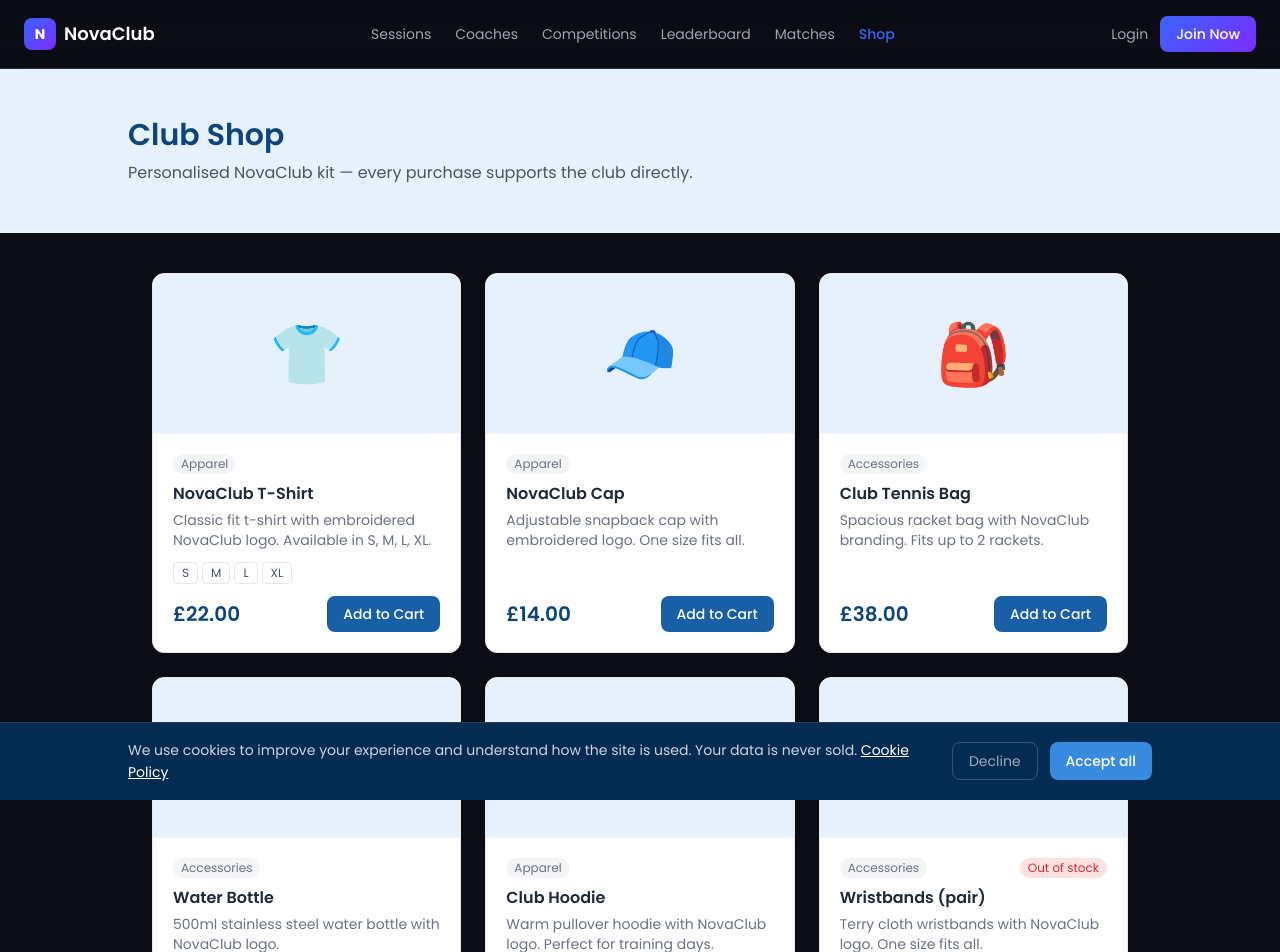
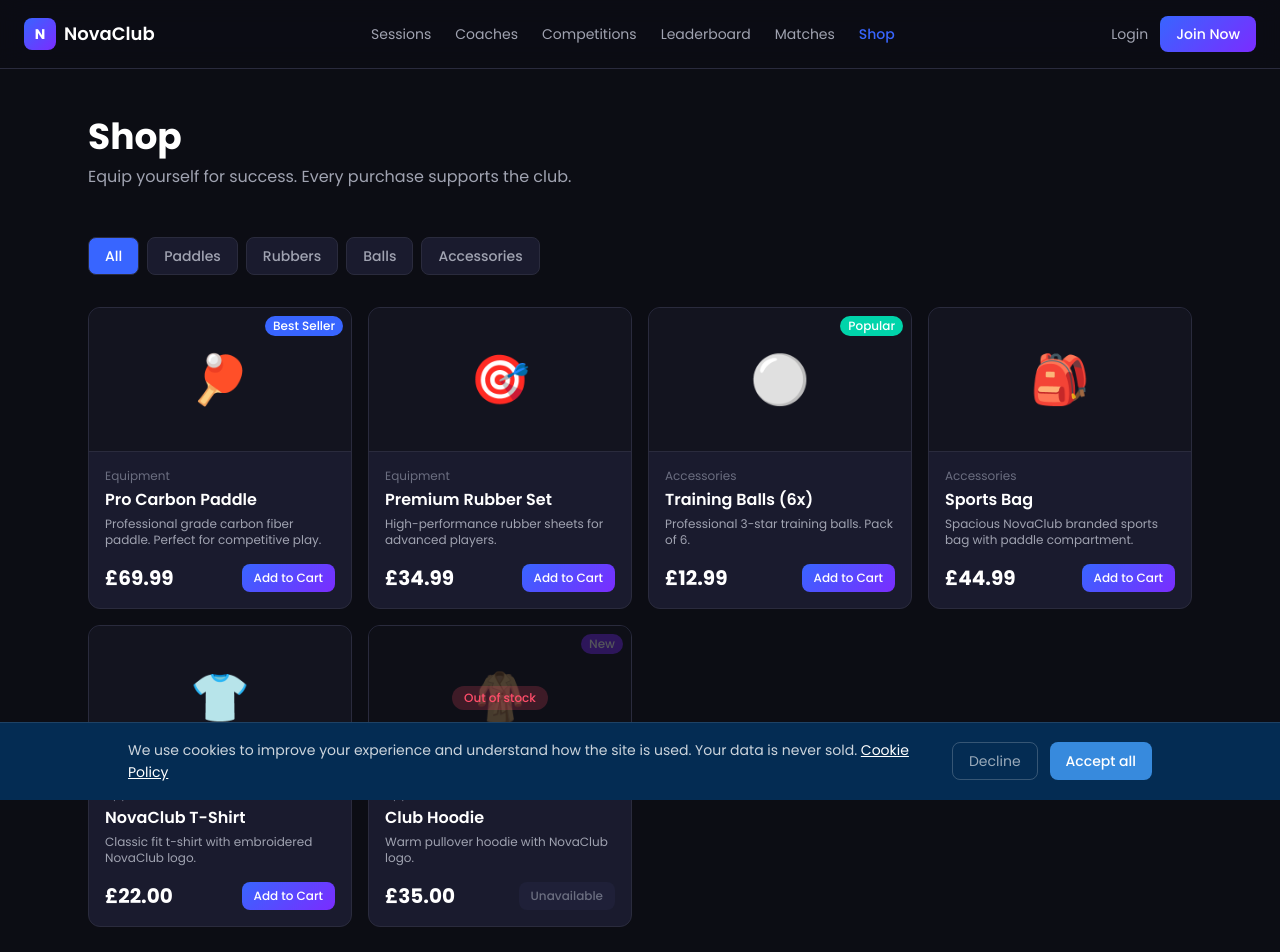
Before and after one commit to ardalescai-tech/cosmaclub, a Next.js app: page /shop in a window 1280 px wide. Shown: the top 952 px of the page. Built offline with nearby package versions, Linux system fonts and the light colour scheme; no server answers.

Commit message:
redesign: shop page

```diff
--- a/src/app/shop/page.tsx
+++ b/src/app/shop/page.tsx
@@ -1,126 +1,145 @@
 import Link from "next/link";
-import { formatPrice } from "@/lib/utils";
 
 const products = [
   {
     id: "1",
-    name: "NovaClub T-Shirt",
-    description: "Classic fit t-shirt with embroidered NovaClub logo. Available in S, M, L, XL.",
-    price: 22,
-    category: "APPAREL",
-    emoji: "👕",
-    sizes: ["S", "M", "L", "XL"],
+    name: "Pro Carbon Paddle",
+    description: "Professional grade carbon fiber paddle. Perfect for competitive play.",
+    price: 69.99,
+    category: "Equipment",
+    emoji: "🏓",
+    badge: "Best Seller",
+    badgeColor: "#3865FF",
     inStock: true,
   },
   {
     id: "2",
-    name: "NovaClub Cap",
-    description: "Adjustable snapback cap with embroidered logo. One size fits all.",
-    price: 14,
-    category: "APPAREL",
-    emoji: "🧢",
-    sizes: [],
+    name: "Premium Rubber Set",
+    description: "High-performance rubber sheets for advanced players.",
+    price: 34.99,
+    category: "Equipment",
+    emoji: "🎯",
+    badge: null,
+    badgeColor: null,
     inStock: true,
   },
   {
     id: "3",
-    name: "Club Tennis Bag",
-    description: "Spacious racket bag with NovaClub branding. Fits up to 2 rackets.",
-    price: 38,
-    category: "ACCESSORIES",
-    emoji: "🎒",
-    sizes: [],
+    name: "Training Balls (6x)",
+    description: "Professional 3-star training balls. Pack of 6.",
+    price: 12.99,
+    category: "Accessories",
+    emoji: "⚪",
+    badge: "Popular",
+    badgeColor: "#00D4AA",
     inStock: true,
   },
   {
     id: "4",
-    name: "Water Bottle",
-    description: "500ml stainless steel water bottle with NovaClub logo.",
-    price: 10,
-    category: "ACCESSORIES",
-    emoji: "🥤",
-    sizes: [],
+    name: "Sports Bag",
+    description: "Spacious NovaClub branded sports bag with paddle compartment.",
+    price: 44.99,
+    category: "Accessories",
+    emoji: "🎒",
+    badge: null,
+    badgeColor: null,
     inStock: true,
   },
   {
     id: "5",
-    name: "Club Hoodie",
-    description: "Warm pullover hoodie with NovaClub logo. Perfect for training days.",
-    price: 35,
-    category: "APPAREL",
-    emoji: "🧥",
-    sizes: ["S", "M", "L", "XL", "XXL"],
+    name: "NovaClub T-Shirt",
+    description: "Classic fit t-shirt with embroidered NovaClub logo.",
+    price: 22.00,
+    category: "Apparel",
+    emoji: "👕",
+    badge: null,
+    badgeColor: null,
     inStock: true,
   },
   {
     id: "6",
-    name: "Wristbands (pair)",
-    description: "Terry cloth wristbands with NovaClub logo. One size fits all.",
-    price: 6,
-    category: "ACCESSORIES",
-    emoji: "🎽",
-    sizes: [],
+    name: "Club Hoodie",
+    description: "Warm pullover hoodie with NovaClub logo.",
+    price: 35.00,
+    category: "Apparel",
+    emoji: "🧥",
+    badge: "New",
+    badgeColor: "#7B2CFF",
     inStock: false,
   },
 ];
 
-const categoryLabels: Record<string, string> = {
-  APPAREL: "Apparel",
-  ACCESSORIES: "Accessories",
-  EQUIPMENT: "Equipment",
-};
+const tabs = ["All", "Paddles", "Rubbers", "Balls", "Accessories"];
 
 export default function ShopPage() {
   return (
-    <main className="min-h-screen">
-      <section className="bg-[#E6F1FB] px-6 py-12">
-        <div className="max-w-5xl mx-auto">
-          <h1 className="text-3xl font-semibold text-[#0C447C] mb-2">Club Shop</h1>
-          <p className="text-gray-600">
-            Personalised NovaClub kit — every purchase supports the club directly.
-          </p>
+    <main style={{ background: "#0C0D14", minHeight: "100vh" }}>
+
+      <section className="px-6 py-12 max-w-6xl mx-auto">
+        <h1 className="text-4xl font-bold text-white mb-2">Shop</h1>
+        <p style={{ color: "#A0A3B1" }}>Equip yourself for success. Every purchase supports the club.</p>
+      </section>
+
+      {/* TABS */}
+      <section className="px-6 max-w-6xl mx-auto mb-8">
+        <div className="flex gap-2 flex-wrap">
+          {tabs.map((tab) => (
+            <button key={tab}
+              className="px-4 py-2 rounded-lg text-sm font-medium transition-all"
+              style={{
+                background: tab === "All" ? "#3865FF" : "#1A1B2E",
+                color: tab === "All" ? "#fff" : "#A0A3B1",
+                border: "1px solid #2A2B3D",
+              }}>
+              {tab}
+            </button>
+          ))}
         </div>
       </section>
 
-      <section className="px-6 py-10 max-w-5xl mx-auto">
-        <div className="grid grid-cols-1 md:grid-cols-2 lg:grid-cols-3 gap-6">
+      {/* PRODUCTS */}
+      <section className="px-6 pb-16 max-w-6xl mx-auto">
+        <div className="grid grid-cols-1 md:grid-cols-2 lg:grid-cols-4 gap-4">
           {products.map((product) => (
-            <div key={product.id} className="bg-white border border-gray-200 rounded-xl overflow-hidden shadow-sm flex flex-col">
-              <div className="bg-[#E6F1FB] h-40 flex items-center justify-center border-b border-gray-100">
-                <span className="text-6xl">{product.emoji}</span>
-              </div>
-              <div className="p-5 flex flex-col flex-1">
-                <div className="flex items-center justify-between mb-2">
-                  <span className="text-xs bg-gray-100 text-gray-500 px-2 py-0.5 rounded-full">
-                    {categoryLabels[product.category]}
+            <div key={product.id} className="rounded-xl overflow-hidden transition-all hover:scale-105"
+              style={{ background: "#1A1B2E", border: "1px solid #2A2B3D" }}>
+
+              {/* Image area */}
+              <div className="h-36 flex items-center justify-center relative"
+                style={{ background: "#13141F", borderBottom: "1px solid #2A2B3D" }}>
+                <span className="text-5xl">{product.emoji}</span>
+                {product.badge && (
+                  <span className="absolute top-2 right-2 text-xs px-2 py-0.5 rounded-full font-medium text-white"
+                    style={{ background: product.badgeColor! }}>
+                    {product.badge}
                   </span>
-                  {!product.inStock && (
-                    <span className="text-xs bg-red-100 text-red-600 px-2 py-0.5 rounded-full">
+                )}
+                {!product.inStock && (
+                  <div className="absolute inset-0 flex items-center justify-center"
+                    style={{ background: "rgba(12,13,20,0.7)" }}>
+                    <span className="text-xs font-medium px-3 py-1 rounded-full"
+                      style={{ background: "rgba(255,77,106,0.2)", color: "#FF4D6A" }}>
                       Out of stock
                     </span>
-                  )}
-                </div>
-                <h3 className="font-semibold text-gray-800 mb-1">{product.name}</h3>
-                <p className="text-sm text-gray-500 mb-3 flex-1">{product.description}</p>
-                {product.sizes.length > 0 && (
-                  <div className="flex gap-1 mb-3 flex-wrap">
-                    {product.sizes.map((size) => (
-                      <span key={size} className="text-xs border border-gray-200 px-2 py-0.5 rounded text-gray-600">
-                        {size}
-                      </span>
-                    ))}
                   </div>
                 )}
-                <div className="flex items-center justify-between mt-auto">
-                  <span className="text-xl font-semibold text-[#0C447C]">{formatPrice(product.price)}</span>
+              </div>
+
+              <div className="p-4">
+                <p className="text-xs mb-1" style={{ color: "#6B6E80" }}>{product.category}</p>
+                <h3 className="font-semibold text-white mb-1">{product.name}</h3>
+                <p className="text-xs mb-4" style={{ color: "#A0A3B1" }}>{product.description}</p>
+
+                <div className="flex items-center justify-between">
+                  <p className="text-xl font-bold text-white">£{product.price.toFixed(2)}</p>
                   <button
                     disabled={!product.inStock}
-                    className={`px-4 py-2 rounded-lg text-sm font-medium transition-colors ${
-                      product.inStock
-                        ? "bg-[#185FA5] text-white hover:bg-[#0C447C]"
-                        : "bg-gray-100 text-gray-400 cursor-not-allowed"
-                    }`}
-                  >
+                    className="px-3 py-1.5 rounded-lg text-xs font-medium text-white transition-all"
+                    style={{
+                      background: product.inStock ? "linear-gradient(135deg, #3865FF, #7B2CFF)" : "#1F2038",
+                      color: product.inStock ? "#fff" : "#6B6E80",
+                      cursor: product.inStock ? "pointer" : "not-allowed",
+                    }}>
                     {product.inStock ? "Add to Cart" : "Unavailable"}
                   </button>
                 </div>
@@ -130,17 +149,13 @@ export default function ShopPage() {
         </div>
       </section>
 
-      <footer className="bg-[#042C53] px-6 py-8 mt-12">
-        <div className="max-w-5xl mx-auto flex flex-col md:flex-row justify-between items-center gap-4">
-          <div>
-            <p className="text-white font-semibold">NovaClub</p>
-            <p className="text-white/50 text-sm">Non-profit community tennis club · Scotland</p>
-          </div>
+      <footer className="px-6 py-8 border-t" style={{ borderColor: "#2A2B3D" }}>
+        <div className="max-w-6xl mx-auto flex flex-col md:flex-row justify-between items-center gap-4">
+          <p className="font-semibold text-white">NovaClub</p>
           <div className="flex gap-6">
-            <Link href="/terms" className="text-white/50 text-sm hover:text-white">Terms</Link>
-            <Link href="/privacy" className="text-white/50 text-sm hover:text-white">Privacy</Link>
-            <Link href="/cookies" className="text-white/50 text-sm hover:text-white">Cookies</Link>
-            <Link href="/contact" className="text-white/50 text-sm hover:text-white">Contact</Link>
+            {["Terms", "Privacy", "Cookies", "Contact"].map((item) => (
+              <Link key={item} href={`/${item.toLowerCase()}`} className="text-sm" style={{ color: "#6B6E80" }}>{item}</Link>
+            ))}
           </div>
         </div>
       </footer>
```
